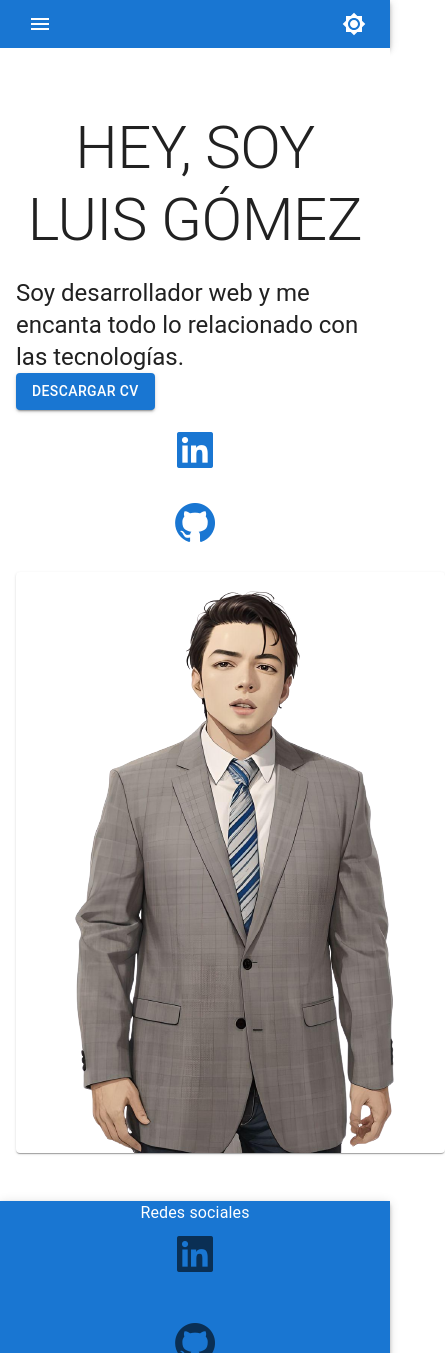
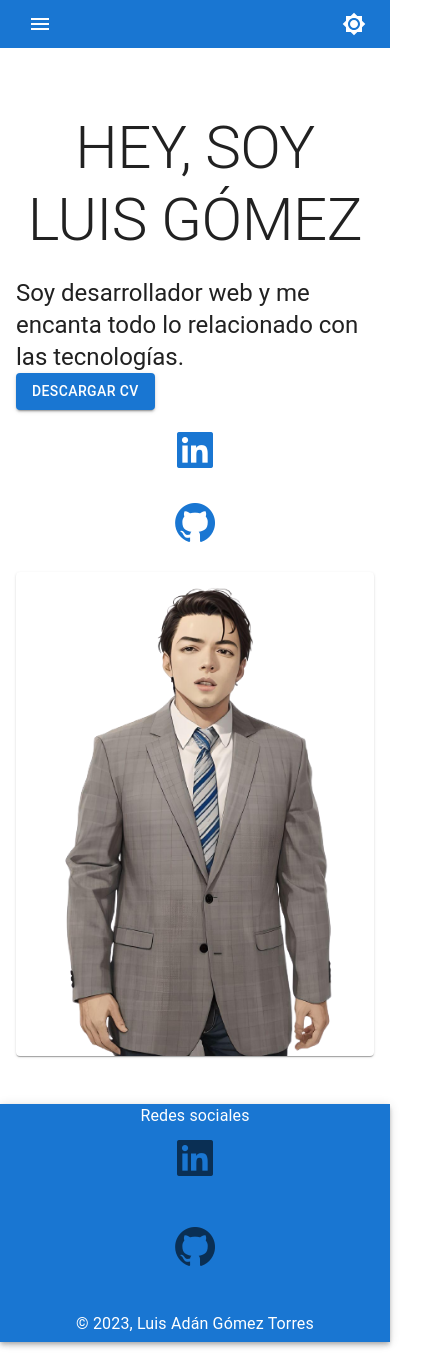
Before and after one commit to luis1290/portfoliov2, a React (Vite) app: page /#/ in a window 390 px wide. Shown: the top 1353 px of the page, 445 px wide, since content can reach past the window. Built offline with nearby package versions, Linux system fonts and the light colour scheme.

Commit message:
ajustando responsive inicio

```diff
--- a/src/components/Inicio.jsx
+++ b/src/components/Inicio.jsx
@@ -25,7 +25,7 @@ const Inicio = ({ themeGlobal }) => {
               pb: 6,
             }}
           >
-            <Container maxWidth="sm">
+            <Container maxWidth="xl"  >
               <Typography
                 component="h1"
                 variant="h2"
@@ -72,7 +72,7 @@ const Inicio = ({ themeGlobal }) => {
                   </Box>
                 </Grid>
                 <Grid item xs={12} sm={6} md={4}>
-                  <Card sx={{ height: '581px', width: '429px' }}>
+                  <Card sx={{ height: '100%', display: 'flex', flexDirection: 'column' }}>
                     <img
                       src="/fotor-ai-2023071715528-removebg-preview.png"
                       alt="Imagen Portafolio"
```
